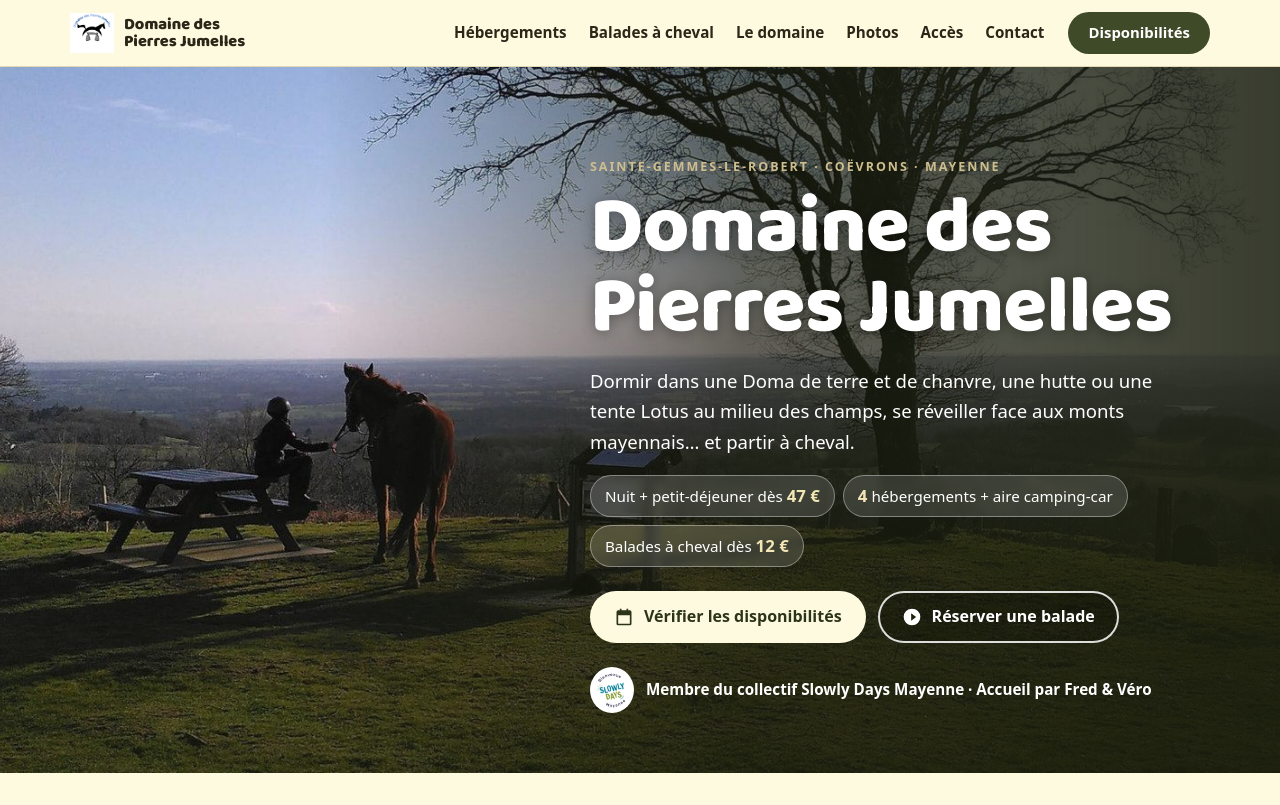
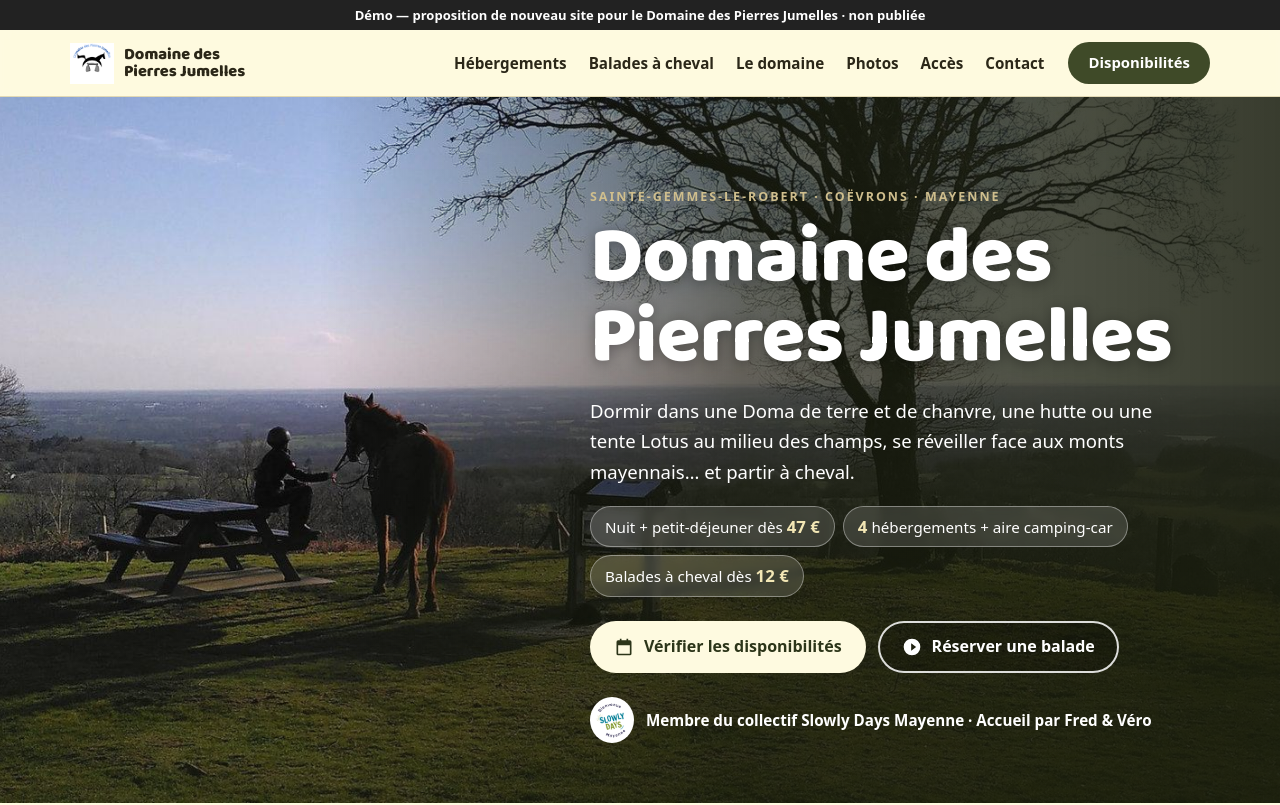
Before and after one commit to xArchline/demos, a plain HTML site: page domaine-pierres-jumelles-ste-gemmes/index.html in a window 1280 px wide. Shown: the top 805 px of the page. Drawn offline with Linux system fonts and the light colour scheme.

Commit message:
Add demo banner to two sites
Co-Authored-By: Claude Opus 5.5 <noreply@anthropic.com>

```diff
--- a/domaine-pierres-jumelles-ste-gemmes/index.html
+++ b/domaine-pierres-jumelles-ste-gemmes/index.html
@@ -64,6 +64,7 @@
 </script>
 </head>
 <body>
+<div class="demo-banner" style="background:#222;color:#fff;text-align:center;font:600 13px/1.4 system-ui,sans-serif;padding:6px 12px">Démo — proposition de nouveau site pour le Domaine des Pierres Jumelles · non publiée</div>
 <a class="skip" href="#contenu">Aller au contenu</a>
 
 <header class="topbar">
```
